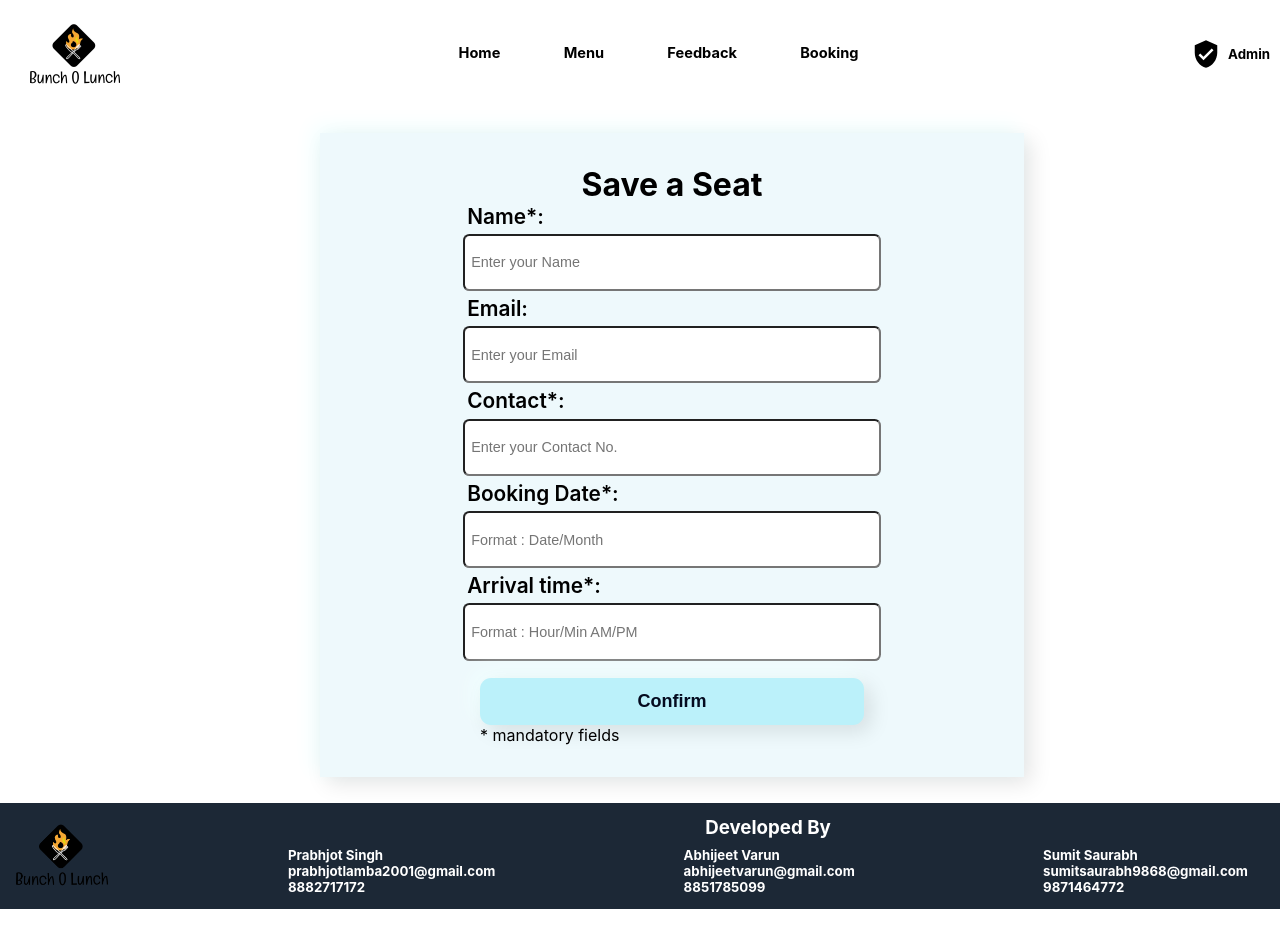
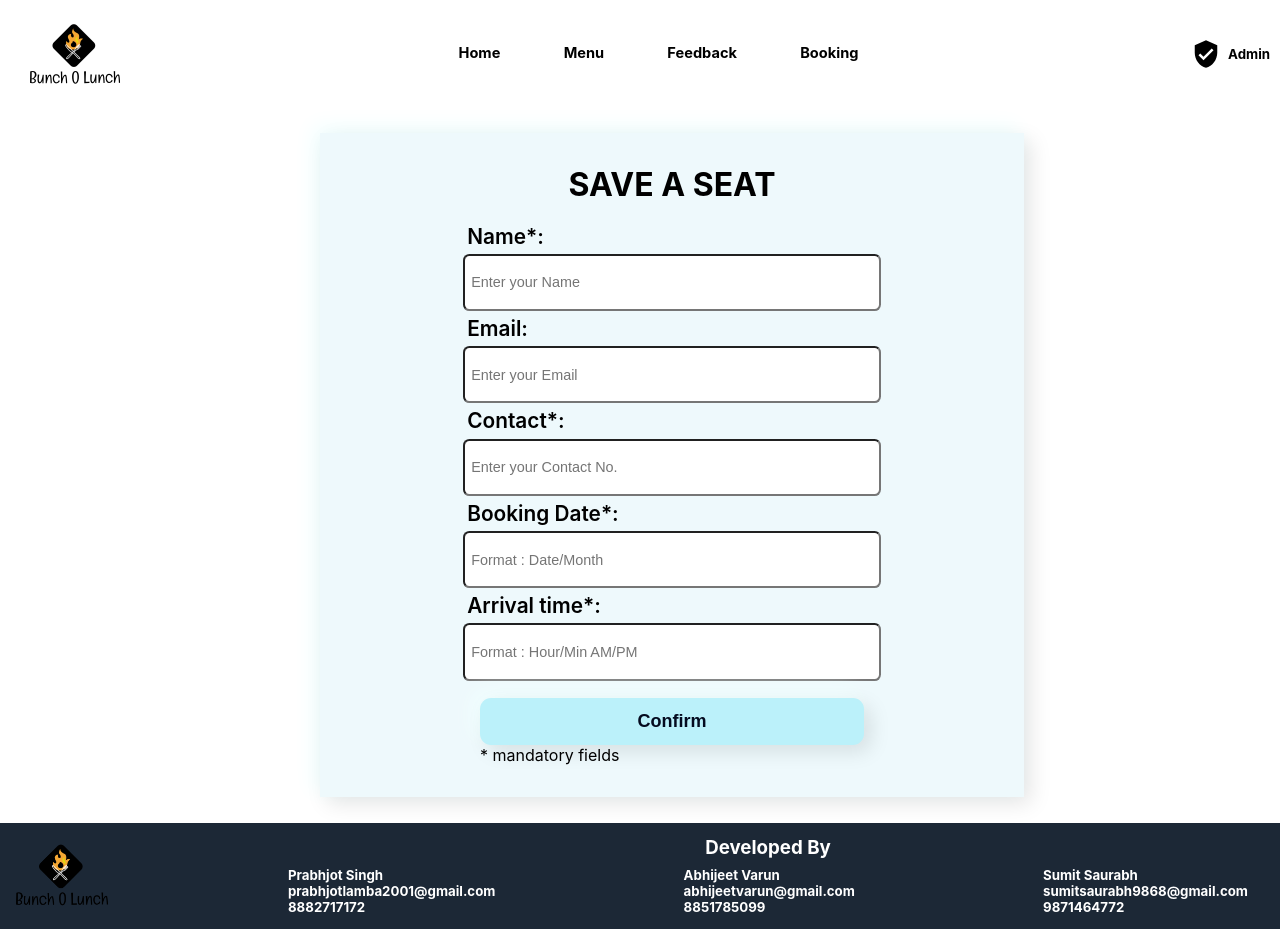
Before and after one commit to varunjeett/Restaurant-Web-App, a React (Create React App) app: page /booking in a window 1280 px wide. Built offline with nearby package versions, Linux system fonts and the light colour scheme; a web font is replaced by a local one.

Commit message:
Update Booking.js

```diff
--- a/src/Booking.js
+++ b/src/Booking.js
@@ -70,11 +70,14 @@
   };
 
   return (
+
     <div className="booking">
+      <link href="https://fonts.googleapis.com/css2?family=Roboto:ital,wght@1,900&display=swap" rel="stylesheet"/>
+      <link href="https://fonts.googleapis.com/css2?family=Pacifico&display=swap" rel="stylesheet"></link>
       <div className="booking__fields">
         <form onSubmit={submitForm} className="booking__form">
-          <h1>Save a Seat</h1>
-
+          <h1>SAVE   A   SEAT</h1>
+          <br/>
           <InputField
             ref={inputRefs.current[0]}
             name="name"
```
